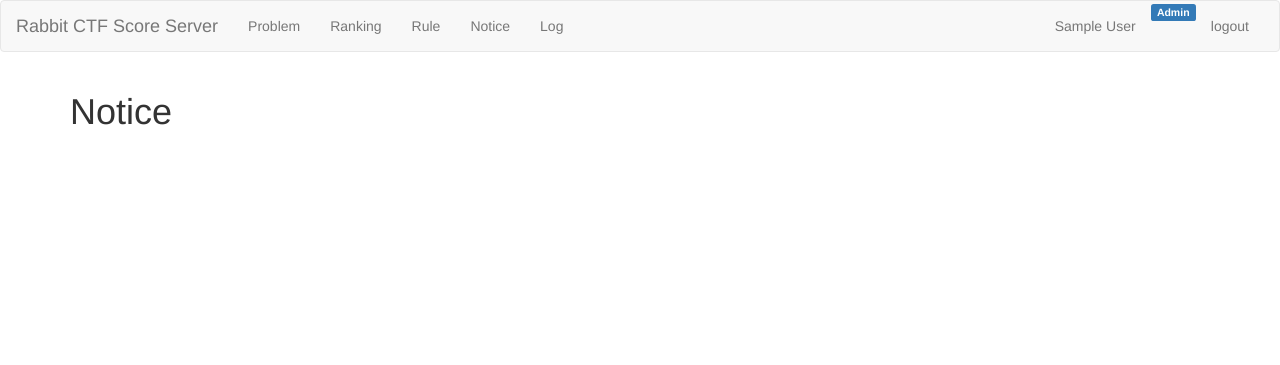
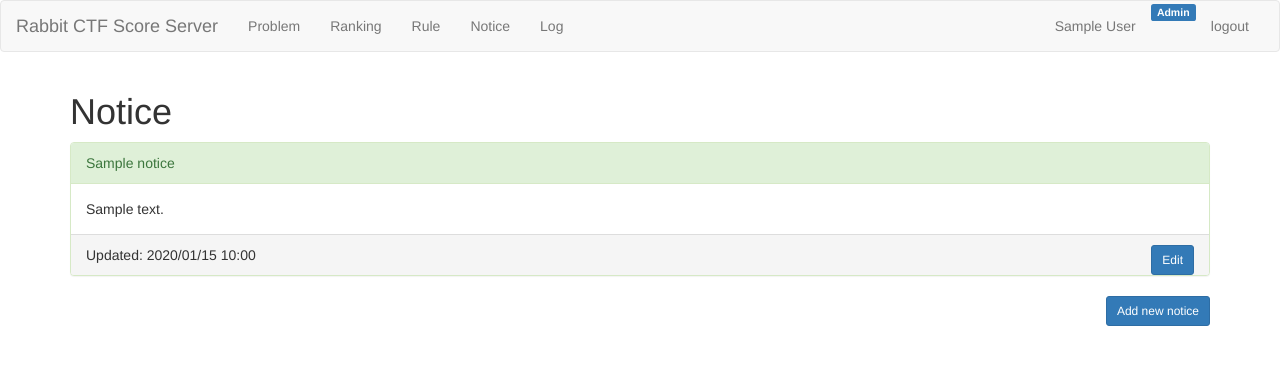
Before and after one commit to jtwp470/rabbit_server, a Flask app: page /notice in a window 1280 px wide. Shown: the top 365 px of the page. Run offline with Flask 2, Linux system fonts and the light colour scheme; the visitor is signed in with stand-in values (Sample User, id 1); tables that the repository leaves empty hold one stand-in row (values such as "Sample post"); some libraries are stand-ins or nearby versions.

Commit message:
refs #9: お知らせにAdminが投稿できるようになった close #9

```diff
--- a/rabbit_server/templates/notice.html.jinja2
+++ b/rabbit_server/templates/notice.html.jinja2
@@ -1,5 +1,27 @@
 {% extends "layout.html.jinja2" %}
 {% block body %}
 
-<h1>Notice</h1>
+  <h1>Notice</h1>
+  {% if notices %}
+    {% for notice in notices %}
+      <div class="panel panel-success">
+        <div class="panel-heading">{{ notice.title }}</div>
+        <div class="panel-body">
+          {{ notice.body }}
+        </div>
+        <div class="panel-footer">
+          Updated: {{ notice.date|datetimeformat }}
+          {% if is_admin %}
+            <a href="{{ url_for('edit_notice', id=notice.id) }}" class="btn btn-primary btn-sm pull-right">Edit</a>
+          {% endif %}
+        </div>
+      </div>
+    {% endfor %}
+  {% else %}
+    <p>お知らせはありません</p>
+  {% endif %}
+
+  {% if is_admin %}
+    <a href="{{ url_for('edit_notice', id=last_id) }}" class="btn btn-primary btn-sm pull-right">Add new notice</a>
+  {% endif %}
 {% endblock %}
--- a/rabbit_server/views.py
+++ b/rabbit_server/views.py
@@ -1,10 +1,10 @@
 from datetime import datetime
 from functools import wraps
 from flask import request, redirect, url_for, render_template, session, g, \
-    flash, abort
+    flash, abort, jsonify
 from rabbit_server import app, db
 from rabbit_server.models import UserInfo, ProblemTable, ScoreTable, \
-    WrongAnswerTable
+    WrongAnswerTable, NoticeTable
 from rabbit_server.forms import LoginForm
 
 
@@ -211,7 +211,47 @@ def view_rule():
 
 @app.route('/notice')
 def view_notice():
-    return render_template('notice.html.jinja2', is_admin=is_admin())
+    notices = db.session.query(NoticeTable).order_by(
+        NoticeTable.date.desc()).all()
+    last_id = 1
+    if len(notices) >= 1:
+        last_id = notices[-1].id + 1
+
+    return render_template('notice.html.jinja2',
+                           notices=notices,
+                           last_id=last_id,
+                           is_admin=is_admin())
+
+
+@app.route('/notice/<id>')
+def view_notice_id(id):
+    notice = db.session.query(NoticeTable).get(id)
+    if notice is None:
+        notice = {}
+    else:
+        notice = notice.serialize()
+    return jsonify(notice)
+
+
+@app.route('/notice/<id>/edit', methods=["GET", "POST"])
+@admin_only
+def edit_notice(id):
+    notice = db.session.query(NoticeTable).filter(NoticeTable.id == id).first()
+    if request.method == 'POST':
+        if notice:  # UPDATE notice
+            notice.title = request.form["title"]
+            notice.body = request.form["body"]
+            notice.date = datetime.now()
+        else:
+            notice = NoticeTable(
+                title=request.form["title"],
+                body=request.form["body"],
+                date=datetime.now())
+            db.session.add(notice)
+        db.session.commit()
+        return redirect(url_for('view_notice'))
+    else:
+        return render_template('new_notice.html.jinja2', id=id)
 
 
 @app.route('/log')
```
Also changed, not shown: rabbit_server/models.py (+40 -0 lines), rabbit_server/templates/new_notice.html.jinja2 (added, +16 -0 lines).
